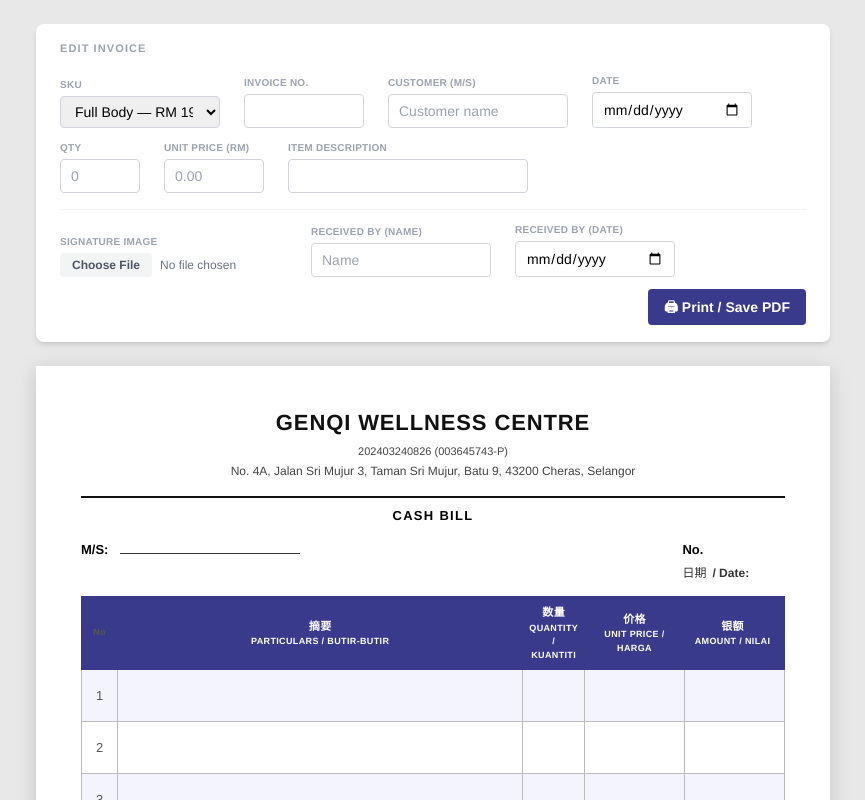
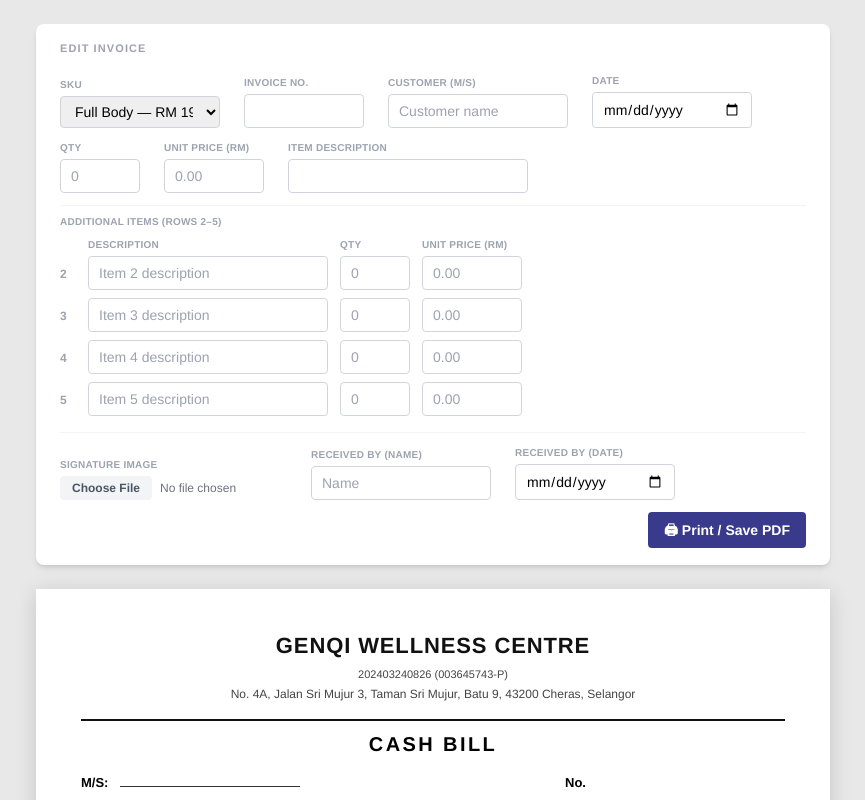
Before and after one commit to aaron-wpso/genqi, a Next.js app: page / in a window 1280 px wide. Shown: the top 800 px of the page, without its empty margins (207-1072 px from the left). Built offline with nearby package versions, Linux system fonts and the light colour scheme.

Commit message:
Add rows 2-5 editable, fix No/Date alignment, bigger CASH BILL, empty zero fields

```diff
--- a/src/app/components/InvoiceControls.tsx
+++ b/src/app/components/InvoiceControls.tsx
@@ -1,7 +1,7 @@
 'use client';
 
 import { useRef } from 'react';
-import { InvoiceData, SKUS, SkuKey } from '@/lib/invoice';
+import { InvoiceData, LineItem, SKUS, SkuKey } from '@/lib/invoice';
 
 interface Props {
   data: InvoiceData;
@@ -17,6 +17,13 @@
 
   function applySku(key: SkuKey) {
     onChange({ ...data, sku: key, description: SKUS[key].desc, unitPrice: SKUS[key].price });
+  }
+
+  function setExtraItem(index: number, field: keyof LineItem, value: string | number) {
+    const next = data.extraItems.map((item, i) =>
+      i === index ? { ...item, [field]: value } : item
+    );
+    onChange({ ...data, extraItems: next });
   }
 
   function handleLogoUpload(e: React.ChangeEvent<HTMLInputElement>) {
@@ -38,49 +45,31 @@
         Edit Invoice
       </h3>
 
-      {/* ── Invoice fields ── */}
+      {/* ── Row 1 ── */}
       <Field label="SKU">
-        <select
-          className="input"
-          value={data.sku}
-          onChange={e => applySku(e.target.value as SkuKey)}
-        >
+        <select className="input" value={data.sku} onChange={e => applySku(e.target.value as SkuKey)}>
           <option value="full">Full Body — RM 198</option>
           <option value="half">Half Body — RM 131</option>
         </select>
       </Field>
 
       <Field label="Invoice No.">
-        <input
-          className="input w-[120px]"
-          value={data.no}
-          onChange={e => set('no', e.target.value)}
-        />
+        <input className="input w-[120px]" value={data.no} onChange={e => set('no', e.target.value)} />
       </Field>
 
       <Field label="Customer (M/S)">
-        <input
-          className="input w-[180px]"
-          placeholder="Customer name"
-          value={data.customerName}
-          onChange={e => set('customerName', e.target.value)}
-        />
+        <input className="input w-[180px]" placeholder="Customer name" value={data.customerName} onChange={e => set('customerName', e.target.value)} />
       </Field>
 
       <Field label="Date">
-        <input
-          className="input"
-          type="date"
-          value={data.date}
-          onChange={e => set('date', e.target.value)}
-        />
+        <input className="input" type="date" value={data.date} onChange={e => set('date', e.target.value)} />
       </Field>
 
       <Field label="Qty">
         <input
           className="input w-[80px]"
           type="number"
-          min={1}
+          min={0}
           value={data.qty === 0 ? '' : data.qty}
           onChange={e => set('qty', parseInt(e.target.value) || 0)}
           placeholder="0"
@@ -100,17 +89,54 @@
       </Field>
 
       <Field label="Item Description">
-        <input
-          className="input w-[240px]"
-          value={data.description}
-          onChange={e => set('description', e.target.value)}
-        />
+        <input className="input w-[240px]" value={data.description} onChange={e => set('description', e.target.value)} />
       </Field>
+
+      {/* ── Rows 2–5 ── */}
+      <div className="w-full border-t border-gray-100 pt-2">
+        <p className="text-[10px] uppercase tracking-wide text-gray-400 font-semibold mb-2">Additional Items (Rows 2–5)</p>
+        <div className="flex flex-col gap-2">
+          {data.extraItems.map((item, i) => (
+            <div key={i} className="flex flex-wrap gap-x-3 gap-y-2 items-end">
+              <span className="text-xs text-gray-400 font-bold w-4 pb-2">{i + 2}</span>
+              <Field label={i === 0 ? 'Description' : ''}>
+                <input
+                  className="input w-[240px]"
+                  placeholder={`Item ${i + 2} description`}
+                  value={item.description}
+                  onChange={e => setExtraItem(i, 'description', e.target.value)}
+                />
+              </Field>
+              <Field label={i === 0 ? 'Qty' : ''}>
+                <input
+                  className="input w-[70px]"
+                  type="number"
+                  min={0}
+                  value={item.qty === 0 ? '' : item.qty}
+                  onChange={e => setExtraItem(i, 'qty', parseInt(e.target.value) || 0)}
+                  placeholder="0"
+                />
+              </Field>
+              <Field label={i === 0 ? 'Unit Price (RM)' : ''}>
+                <input
+                  className="input w-[100px]"
+                  type="number"
+                  step="0.01"
+                  min={0}
+                  value={item.unitPrice === 0 ? '' : item.unitPrice}
+                  onChange={e => setExtraItem(i, 'unitPrice', parseFloat(e.target.value) || 0)}
+                  placeholder="0.00"
+                />
+              </Field>
+            </div>
+          ))}
+        </div>
+      </div>
 
       {/* ── Divider ── */}
       <div className="w-full border-t border-gray-100 mt-1" />
 
-      {/* ── Logo upload ── */}
+      {/* ── Signature image ── */}
       <Field label="Signature Image">
         <div className="flex items-center gap-2">
           <input
@@ -123,14 +149,8 @@
           {data.signatureDataUrl && (
             <>
               {/* eslint-disable-next-line @next/next/no-img-element */}
-              <img src={data.signatureDataUrl} alt="logo preview" className="h-8 w-auto rounded border border-gray-200" />
-              <button
-                onClick={clearLogo}
-                className="text-xs text-red-400 hover:text-red-600"
-                title="Remove logo"
-              >
-                ✕
-              </button>
+              <img src={data.signatureDataUrl} alt="signature preview" className="h-8 w-auto rounded border border-gray-200" />
+              <button onClick={clearLogo} className="text-xs text-red-400 hover:text-red-600" title="Remove">✕</button>
             </>
           )}
         </div>
@@ -138,29 +158,16 @@
 
       {/* ── Received by ── */}
       <Field label="Received By (Name)">
-        <input
-          className="input w-[180px]"
-          placeholder="Name"
-          value={data.receivedByName}
-          onChange={e => set('receivedByName', e.target.value)}
-        />
+        <input className="input w-[180px]" placeholder="Name" value={data.receivedByName} onChange={e => set('receivedByName', e.target.value)} />
       </Field>
 
       <Field label="Received By (Date)">
-        <input
-          className="input"
-          type="date"
-          value={data.receivedByDate}
-          onChange={e => set('receivedByDate', e.target.value)}
-        />
+        <input className="input" type="date" value={data.receivedByDate} onChange={e => set('receivedByDate', e.target.value)} />
       </Field>
 
-      {/* ── Print button ── */}
+      {/* ── Print ── */}
       <div className="flex items-end pb-px ml-auto">
-        <button
-          onClick={onPrint}
-          className="px-4 py-2 rounded bg-[#3a3a8c] hover:bg-[#2e2e70] text-white text-sm font-semibold transition-colors"
-        >
+        <button onClick={onPrint} className="px-4 py-2 rounded bg-[#3a3a8c] hover:bg-[#2e2e70] text-white text-sm font-semibold transition-colors">
           🖨 Print / Save PDF
         </button>
       </div>
@@ -171,9 +178,9 @@
 function Field({ label, children }: { label: string; children: React.ReactNode }) {
   return (
     <div className="flex flex-col gap-1">
-      <label className="text-[10px] uppercase tracking-wide text-gray-400 font-semibold">
-        {label}
-      </label>
+      {label && (
+        <label className="text-[10px] uppercase tracking-wide text-gray-400 font-semibold">{label}</label>
+      )}
       {children}
     </div>
   );
--- a/src/app/components/InvoicePreview.tsx
+++ b/src/app/components/InvoicePreview.tsx
@@ -4,10 +4,9 @@
   data: InvoiceData;
 }
 
-const EMPTY_ROWS = [2, 3, 4, 5];
-
 export default function InvoicePreview({ data }: Props) {
-  const total = data.qty * data.unitPrice;
+  const row1Total = data.qty * data.unitPrice;
+  const total = row1Total + data.extraItems.reduce((sum, item) => sum + item.qty * item.unitPrice, 0);
 
   return (
     <div className="invoice" id="invoice">
@@ -74,12 +73,22 @@
               <strong>{total ? fmt(total) : ''}</strong>
             </td>
           </tr>
-          {EMPTY_ROWS.map(n => (
-            <tr key={n}>
-              <td className="col-no">{n}</td>
-              <td></td><td></td><td></td><td></td>
-            </tr>
-          ))}
+          {data.extraItems.map((item, i) => {
+            const rowTotal = item.qty * item.unitPrice;
+            return (
+              <tr key={i + 2}>
+                <td className="col-no">{i + 2}</td>
+                <td className="col-desc">
+                  {item.description && <span className="item-text">{item.description}</span>}
+                </td>
+                <td className="col-qty">{item.qty || ''}</td>
+                <td className="col-price">{item.unitPrice ? fmt(item.unitPrice) : ''}</td>
+                <td className="col-amt">
+                  <strong>{rowTotal ? fmt(rowTotal) : ''}</strong>
+                </td>
+              </tr>
+            );
+          })}
         </tbody>
       </table>
 
--- a/src/app/globals.css
+++ b/src/app/globals.css
@@ -35,15 +35,15 @@
 .inv-reg      { font-size: 11px; color: #444; margin-top: 4px; }
 .inv-address  { font-size: 12px; color: #444; margin-top: 3px; }
 .inv-divider  { border: none; border-top: 2px solid #111; margin: 10px 0 8px; }
-.inv-cashbill { text-align: center; font-size: 13px; font-weight: 700; letter-spacing: 0.1em; margin-bottom: 14px; }
+.inv-cashbill { text-align: center; font-size: 20px; font-weight: 800; letter-spacing: 0.12em; margin-bottom: 14px; }
 
 /* ─── Meta row ──────────────────────────────────────────── */
 .inv-meta       { display: flex; justify-content: space-between; align-items: flex-start; margin-bottom: 14px; }
 .inv-ms         { display: flex; align-items: baseline; gap: 8px; font-size: 13px; font-weight: 700; }
 .inv-ms-value   { border-bottom: 1px solid #333; min-width: 180px; padding-bottom: 2px; font-weight: 400; font-size: 13px; }
-.inv-meta-right { text-align: left; }
+.inv-meta-right { text-align: left; min-width: 220px; }
 .inv-no-row     { display: flex; align-items: baseline; gap: 8px; font-size: 13px; font-weight: 700; }
-.inv-no-value   { color: #b00000; font-size: 14px; font-weight: 800; min-width: 70px; }
+.inv-no-value   { color: #b00000; font-size: 14px; font-weight: 800; }
 .inv-date-row   { display: flex; align-items: baseline; gap: 6px; font-size: 12px; margin-top: 5px; color: #333; }
 .inv-date-label { font-weight: 700; }
 
--- a/src/lib/invoice.ts
+++ b/src/lib/invoice.ts
@@ -1,4 +1,10 @@
 export type SkuKey = 'full' | 'half';
+
+export interface LineItem {
+  description: string;
+  qty: number;
+  unitPrice: number;
+}
 
 export interface InvoiceData {
   sku: SkuKey;
@@ -8,10 +14,13 @@
   qty: number;
   unitPrice: number;
   description: string;
+  extraItems: LineItem[];
   signatureDataUrl: string;
   receivedByName: string;
   receivedByDate: string;
 }
+
+export const EMPTY_LINE_ITEM: LineItem = { description: '', qty: 0, unitPrice: 0 };
 
 export const SKUS: Record<SkuKey, { desc: string; price: number }> = {
   full: { desc: 'GenQi Treatment (Full Body)', price: 198.0 },
@@ -26,6 +35,7 @@
   qty: 0,
   unitPrice: 0,
   description: '',
+  extraItems: [EMPTY_LINE_ITEM, EMPTY_LINE_ITEM, EMPTY_LINE_ITEM, EMPTY_LINE_ITEM],
   signatureDataUrl: '',
   receivedByName: '',
   receivedByDate: '',
```
